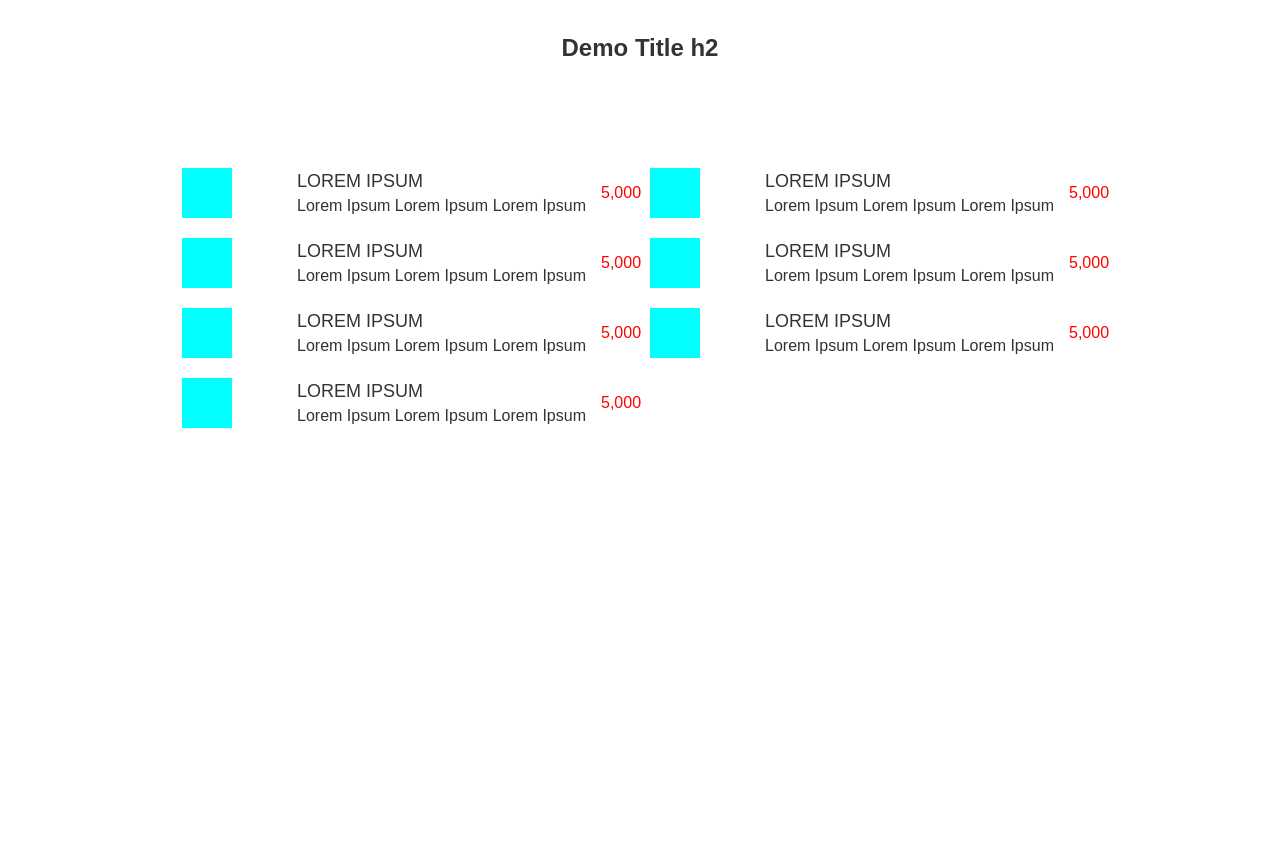
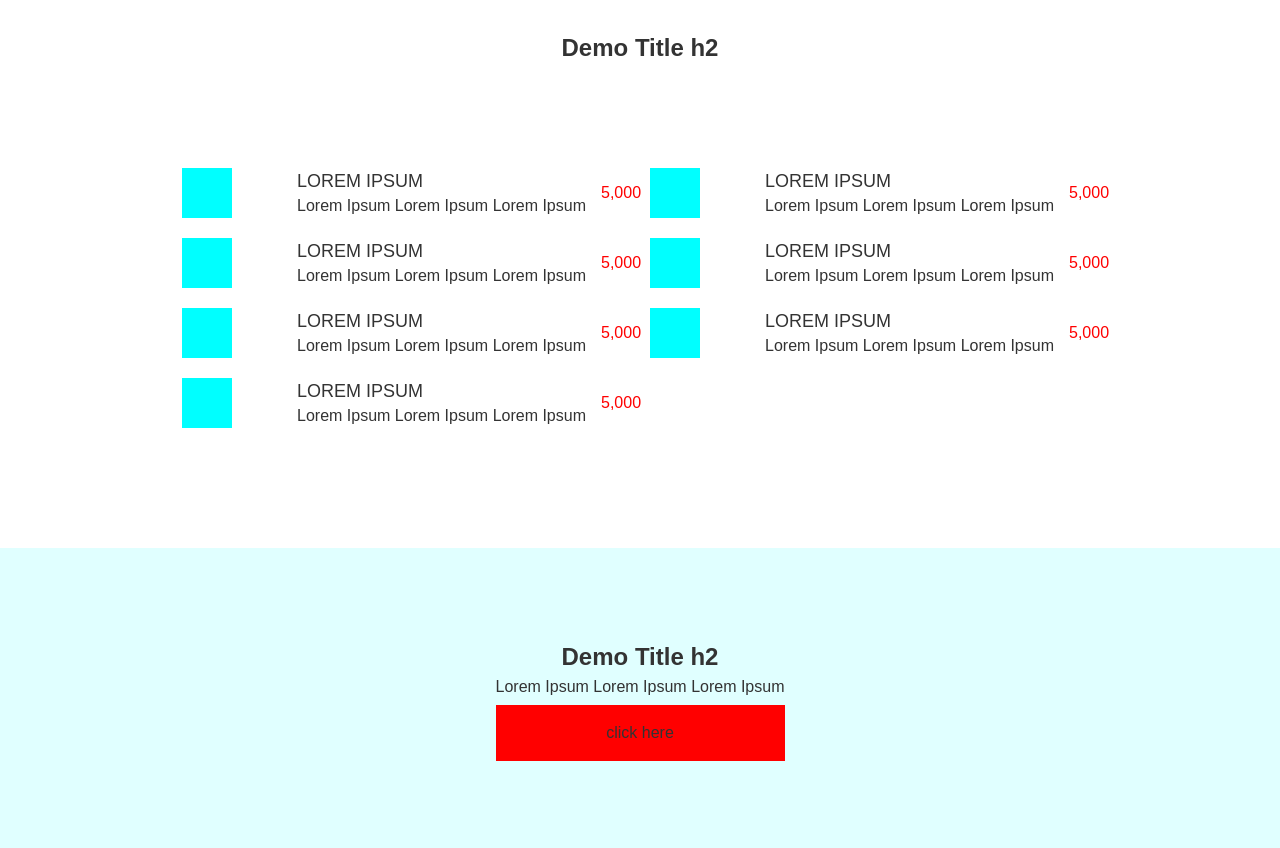
Before and after one commit to To-Ko5/grid-layouts, a website: page six.html in a window 1280 px wide. Shown: the part 1332-2180 px from the top of the page. Before the commit the page ends 1880 px from the top, so only its background shows below. Drawn offline with nearby package versions, Linux system fonts and the light colour scheme; files that its build step writes are made by us from their sources.

Commit message:
reserve create

```diff
--- a/six.html
+++ b/six.html
@@ -138,6 +138,16 @@
           </div>
         </div>
       </section>
+
+      <section class="reserve">
+        <div>
+          <h2>
+            <h2 class="reserve__title">Demo Title h2</h2>
+          </h2>
+          <p class="reserve__text">Lorem Ipsum Lorem Ipsum Lorem Ipsum</p>
+          <div class="reserve__link"><a href="/">click here</a></div>
+        </div>
+      </section>
     </main>
   </body>
 </html>
--- a/src/scss/style_six.scss
+++ b/src/scss/style_six.scss
@@ -161,3 +161,20 @@ body {
   height: 50px;
   background-color: cyan;
 }
+
+.reserve {
+  background-color: lightcyan;
+  display: grid;
+  grid-template-rows: 30rem;
+  justify-content: center;
+  align-items: center;
+  text-align: center;
+  & > div {
+    display: grid;
+    grid-gap: 10px;
+  }
+  &__link {
+    background-color: red;
+    padding: 20px;
+  }
+}
```
